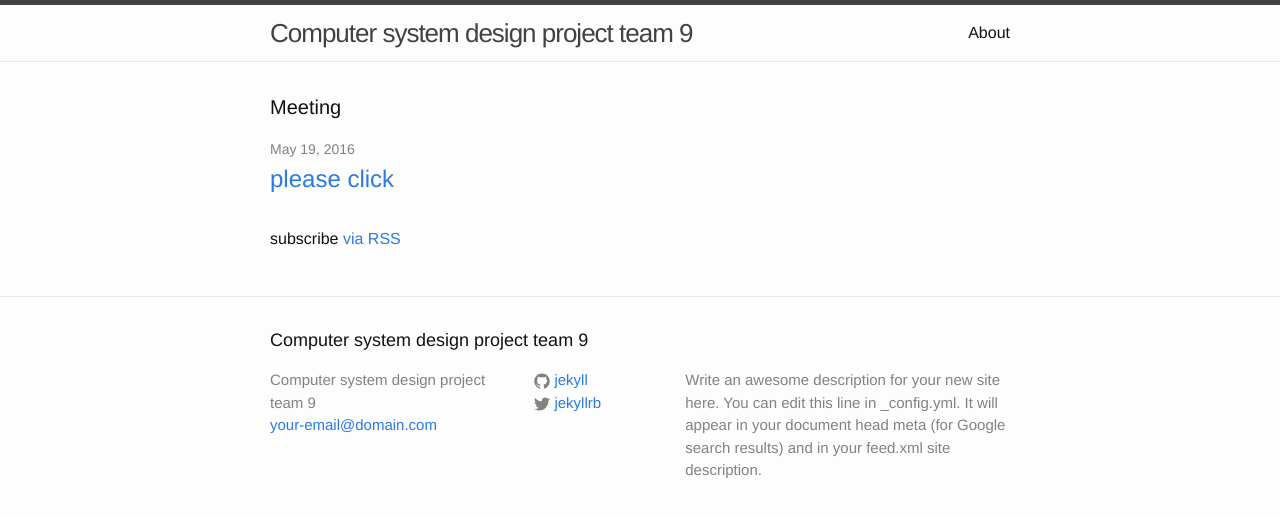
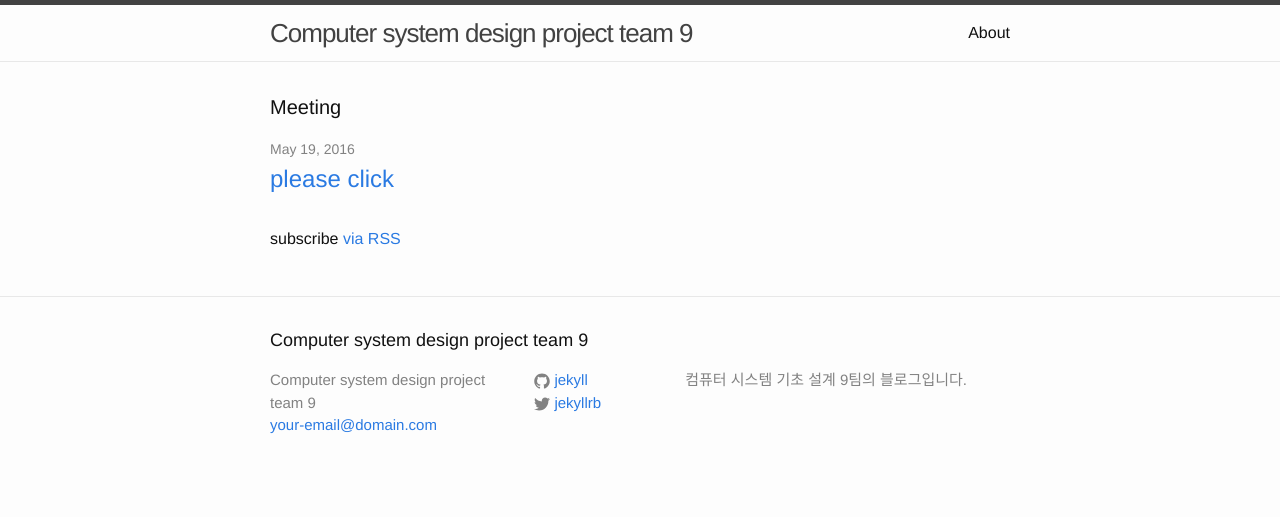
Before and after one commit to strawberryjamsea/hanyugyung.github.com, a Jekyll site: the page built from index.html, in a window 1280 px wide. Shown: the top 517 px of the page. Built offline with Jekyll 4.4.1, drawn with Linux system fonts in a browser that asks for light colours.

Commit message:
Update _config.yml

```diff
--- a/_config.yml
+++ b/_config.yml
@@ -9,9 +9,7 @@
 title: Computer system design project team 9
 email: your-email@domain.com
 description: > # this means to ignore newlines until "baseurl:"
-  Write an awesome description for your new site here. You can edit this
-  line in _config.yml. It will appear in your document head meta (for
-  Google search results) and in your feed.xml site description.
+  컴퓨터 시스템 기초 설계 9팀의 블로그입니다.
 baseurl: "" # the subpath of your site, e.g. /blog
 url: "http://yourdomain.com" # the base hostname & protocol for your site
 twitter_username: jekyllrb
```
